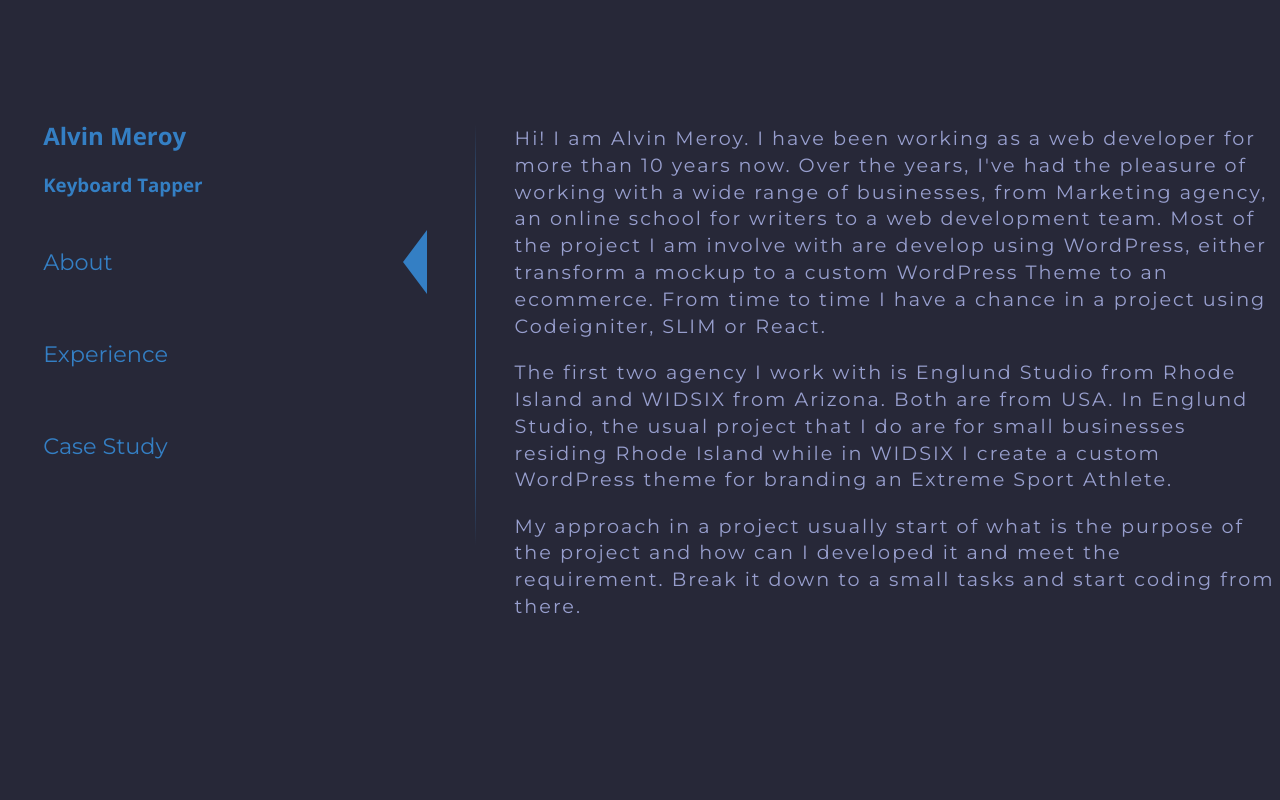
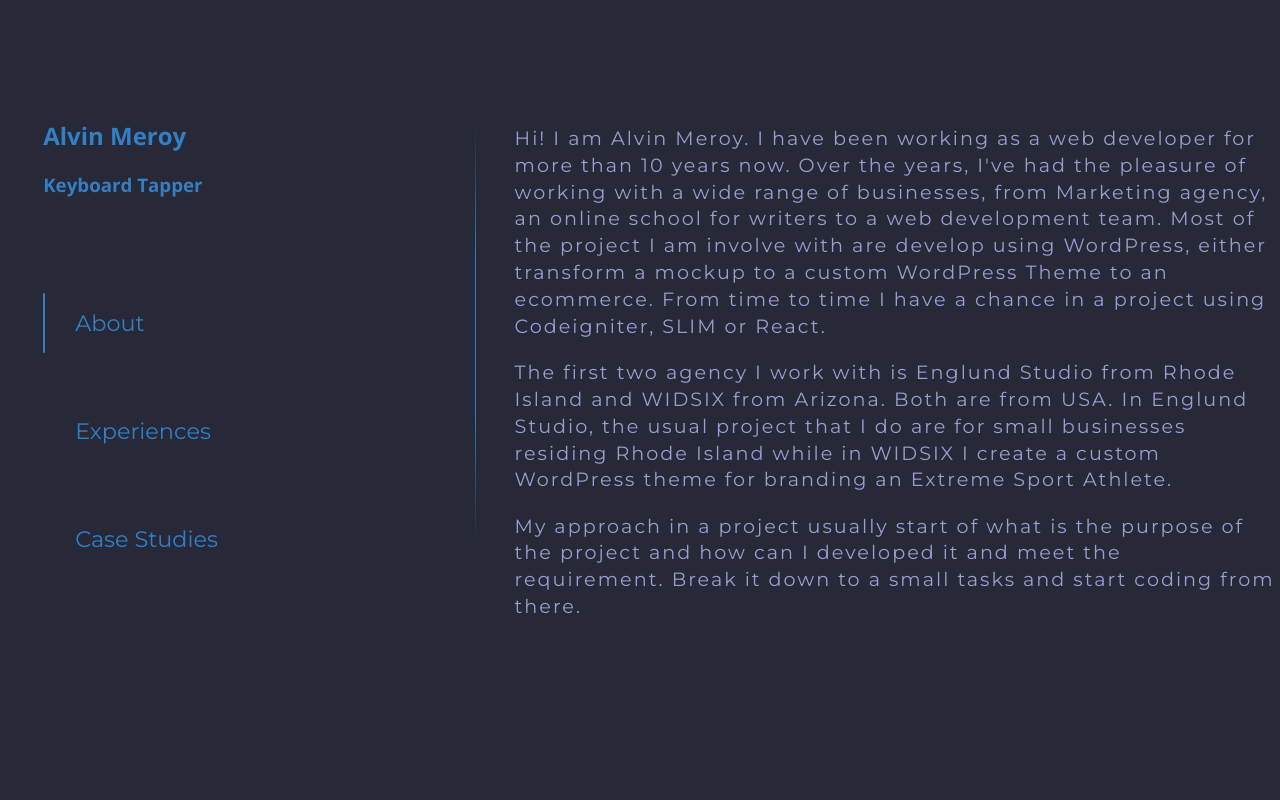
Before and after one commit to archnivs/portfolio, a SvelteKit app: page / in a window 1280 px wide. Shown: the top 800 px of the page. Built offline with nearby package versions, Linux system fonts and the light colour scheme.

Commit message:
scroll adjustment

```diff
--- a/src/routes/components/aside.svelte
+++ b/src/routes/components/aside.svelte
@@ -17,5 +17,9 @@
             position: fixed;
             width: 30%;
         }
+
+        .personal-details {
+            margin-bottom: 6rem;
+        }
     }
 </style>
--- a/src/routes/components/aside/Nav.svelte
+++ b/src/routes/components/aside/Nav.svelte
@@ -6,6 +6,7 @@
 		if (!el) return;
         el.scrollIntoView({
             behavior: 'smooth',
+            block: 'center',
         });
         all_nav_li.forEach( li => { li.classList.remove(`active`);}  );
         parent_a.classList.add('active');
@@ -15,8 +16,8 @@
 <div class="nav main-nav">
     <ul>
         <li class="nav-li active "><a href="#about" on:click|preventDefault={scrollIntoView}>About</a></li>
-        <li class="nav-li "><a href="#experiences" on:click|preventDefault={scrollIntoView}>Experience</a></li>
-        <li class="nav-li "><a href="#case-studies" on:click|preventDefault={scrollIntoView}>Case Study</a></li>
+        <li class="nav-li "><a href="#experiences" on:click|preventDefault={scrollIntoView}>Experiences</a></li>
+        <li class="nav-li "><a href="#case-studies" on:click|preventDefault={scrollIntoView}>Case Studies</a></li>
     </ul>
 </div>
 
@@ -29,21 +30,28 @@
     }
 
     .main-nav ul li {
-        padding: 2rem 0;
+        padding: 1rem 0 1rem 2rem;
         position: relative;
+        margin-bottom: 3rem;
+    }
+
+    .main-nav ul li::after {
+        content: '';
+        border-radius: 6px;
+        width: 2px;
+        height: 100%;
+        max-height: 0;
+        background-color: var(--accent);
+        display: block;
+        position: absolute;
+        left: 0;
+        top: 50%;
+        transform: translateY(-50%);
+        transition: all 0.3s linear;
     }
 
     .main-nav ul li.active::after {
-        content: '';
-        border-width: 32px 24px 32px 10px;
-        border-color: Transparent var(--accent) transparent transparent;
-        border-style: solid;
-        display: block;
-        position: absolute;
-        right: 0;
-        top: 50%;
-        transform: translateY(-50%);
-        transition: all 0.3s linear;
+        max-height: 6rem;
     }
 
     .main-nav ul li a {
```
